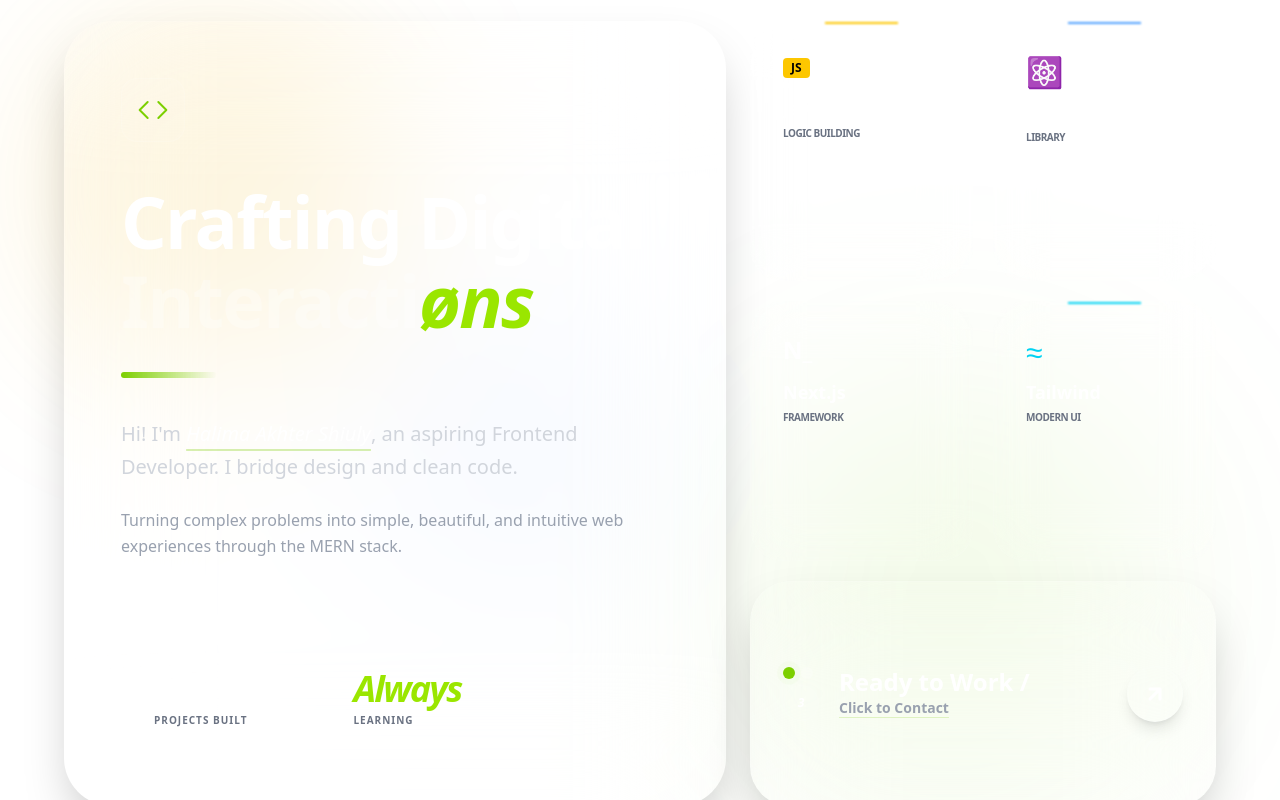
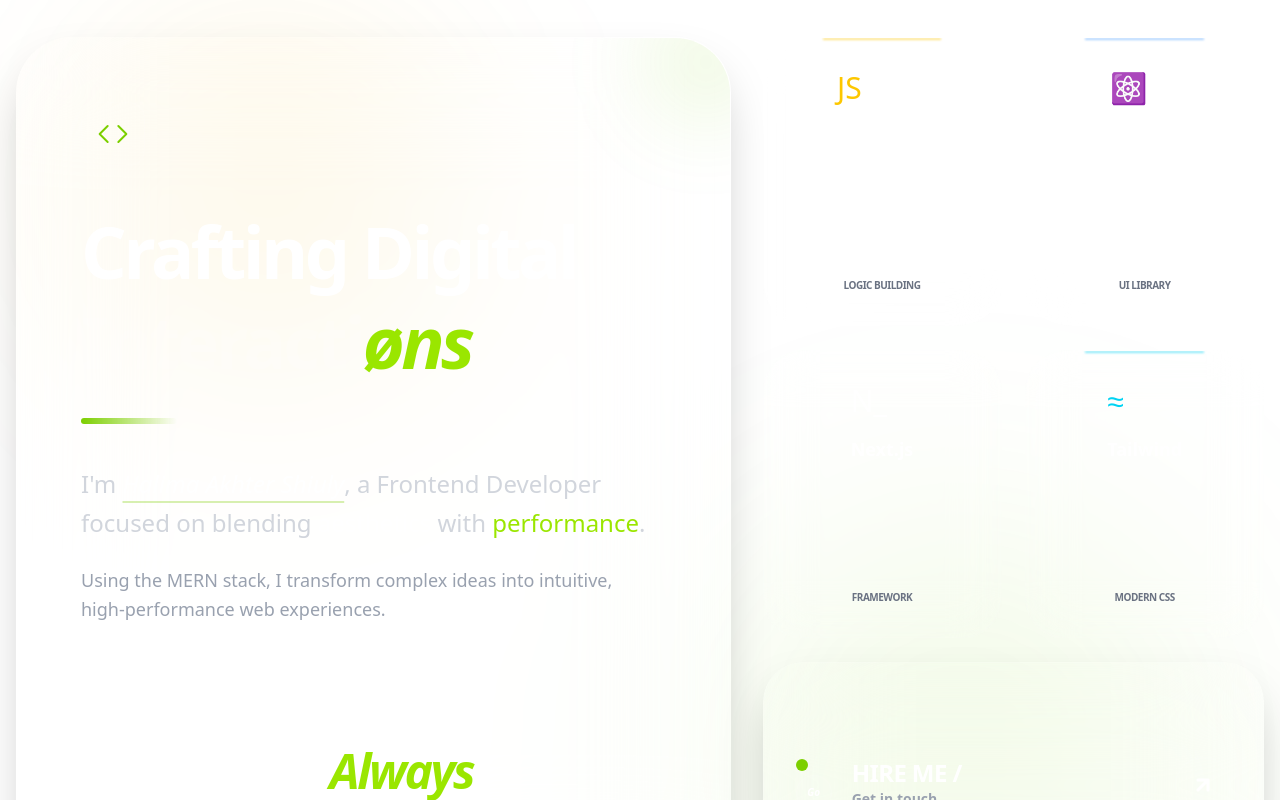
Before and after one commit to shiuly-28/my-portfoilo, a React (Vite) app: page / in a window 1280 px wide. Shown: the part 860-1660 px from the top of the page. Built offline with nearby package versions, Linux system fonts and the light colour scheme.

Commit message:
about section icon fixed

```diff
--- a/src/Pages/AboutUs.jsx
+++ b/src/Pages/AboutUs.jsx
@@ -15,13 +15,20 @@ const AboutUs = () => {
     };
 
     return (
-        <section id="about" className="relative min-h-screen flex items-center justify-center py-20 px-4 overflow-hidden font-sans">
+        <section id="about" className="relative min-h-screen flex items-center justify-center py-12 md:py-24 px-4 overflow-hidden font-sans">
 
-            {/* Background Animated Glows */}
+            {/* --- Animated Background Glows --- */}
             <div className="absolute inset-0 overflow-hidden pointer-events-none">
-                <div className="absolute top-[10%] left-[5%] w-[300px] h-[300px] bg-yellow-500/20 rounded-full blur-[100px]"></div>
-                <div className="absolute bottom-[10%] right-[10%] w-[400px] h-[400px] bg-lime-500/10 rounded-full blur-[120px]"></div>
-                <div className="absolute top-[40%] left-[30%] w-[250px] h-[250px] bg-blue-500/5 rounded-full blur-[80px]"></div>
+                <motion.div
+                    animate={{ x: [0, 30, 0], y: [0, 20, 0] }}
+                    transition={{ duration: 10, repeat: Infinity, ease: "easeInOut" }}
+                    className="absolute top-[5%] left-[5%] w-[200px] md:w-[350px] h-[200px] md:h-[350px] bg-yellow-500/10 rounded-full blur-[80px] md:blur-[110px]"
+                ></motion.div>
+                <motion.div
+                    animate={{ x: [0, -30, 0], y: [0, 40, 0] }}
+                    transition={{ duration: 12, repeat: Infinity, ease: "easeInOut" }}
+                    className="absolute bottom-[5%] right-[5%] w-[250px] md:w-[450px] h-[250px] md:h-[450px] bg-lime-500/10 rounded-full blur-[90px] md:blur-[130px]"
+                ></motion.div>
             </div>
 
             <motion.div
@@ -29,116 +36,100 @@ const AboutUs = () => {
                 initial="hidden"
                 whileInView="visible"
                 viewport={{ once: true }}
-                className="relative z-10 max-w-6xl w-full grid md:grid-cols-12 gap-6"
+                className="relative z-10 max-w-7xl w-full grid grid-cols-1 lg:grid-cols-12 gap-6 md:gap-8"
             >
                 {/* --- Left Column: Hero Story --- */}
                 <motion.div
                     variants={itemVariants}
-                    className="md:col-span-7 p-10 md:p-14 rounded-[3rem] border border-white/10 bg-white/[0.02] backdrop-blur-3xl relative flex flex-col justify-between shadow-2xl"
+                    className="lg:col-span-7 p-6 sm:p-10 md:p-16 rounded-[2rem] md:rounded-[3.5rem] border border-white/10 bg-white/[0.02] backdrop-blur-3xl relative flex flex-col justify-between shadow-2xl group overflow-hidden"
                 >
+                    <div className="absolute -top-10 -right-10 w-32 h-32 bg-lime-500/10 rounded-full blur-2xl group-hover:bg-lime-500/20 transition-all duration-700"></div>
+
                     <div>
-                        <div className="w-16 h-16 rounded-2xl bg-white/5 border border-white/10 flex items-center justify-center mb-10 group hover:border-lime-500/50 transition-colors">
-                            <svg width="32" height="32" viewBox="0 0 24 24" fill="none" stroke="currentColor" strokeWidth="1.5" className="text-lime-500">
+                        <div className="w-12 h-12 md:w-16 md:h-16 rounded-xl md:rounded-2xl bg-white/5 border border-white/10 flex items-center justify-center mb-6 md:mb-10 group-hover:border-lime-500/50 transition-all duration-500">
+                            <svg width="24" height="24" viewBox="0 0 24 24" fill="none" stroke="currentColor" strokeWidth="1.5" className="text-lime-500 md:w-8 md:h-8">
                                 <path d="M16 18l6-6-6-6M8 6l-6 6 6 6" strokeLinecap="round" strokeLinejoin="round"/>
                             </svg>
                         </div>
 
-                        <h2 className="text-5xl md:text-7xl font-bold text-white mb-8 tracking-tight leading-[1.1]">
+                        <h2 className="text-4xl sm:text-5xl md:text-7xl font-bold text-white mb-6 md:mb-8 tracking-tighter leading-tight">
                             Crafting Digital <br />
-                            <span className="text-white/30">Interacti</span>
+                            <span className="text-white/20 group-hover:text-white/40 transition-colors duration-700">Interacti</span>
                             <span className="text-lime-400 italic">øns</span>
                         </h2>
 
-                        <div className="h-1.5 w-24 bg-gradient-to-r from-lime-500 to-transparent mb-10 rounded-full"></div>
+                        <div className="h-1 w-20 md:h-1.5 md:w-24 bg-gradient-to-r from-lime-500 to-transparent mb-6 md:mb-10 rounded-full"></div>
 
-                        <div className="space-y-6 max-w-lg">
-                            <p className="text-xl text-gray-300 leading-relaxed font-light">
-                                Hi! I'm <span className="text-white font-medium italic underline decoration-lime-500/30 underline-offset-8">Halima Akhter Shiuly</span>,
-                                an aspiring Frontend Developer. I bridge design and clean code.
+                        <div className="space-y-4 md:space-y-6 max-w-xl">
+                            <p className="text-lg md:text-2xl text-gray-300 leading-relaxed font-light">
+                                I'm <span className="text-white font-medium italic underline decoration-lime-500/30 underline-offset-8">Halima Akhter Shiuly</span>,
+                                a Frontend Developer focused on blending <span className="text-white">aesthetics</span> with <span className="text-lime-400">performance</span>.
                             </p>
-                            <p className="text-gray-400 font-light leading-relaxed">
-                                Turning complex problems into simple, beautiful, and intuitive web experiences through the MERN stack.
+                            <p className="text-gray-400 font-light leading-relaxed text-base md:text-lg">
+                                Using the MERN stack, I transform complex ideas into intuitive, high-performance web experiences.
                             </p>
                         </div>
                     </div>
 
-                    <div className="flex gap-10 mt-12 pt-10 border-t border-white/5">
-                        <div className="bg-white/[0.03] border border-white/5 px-8 py-5 rounded-3xl backdrop-blur-md">
-                            <h4 className="text-4xl font-bold text-white tracking-tighter">50+</h4>
-                            <p className="text-[10px] text-gray-500 uppercase tracking-widest mt-1 font-black">Projects Built</p>
+                    <div className="flex flex-wrap gap-4 md:gap-8 mt-10 md:mt-14 pt-8 md:pt-10 border-t border-white/5">
+                        <div className="bg-white/[0.03] border border-white/5 px-6 py-4 md:px-10 md:py-6 rounded-2xl md:rounded-3xl backdrop-blur-md">
+                            <h4 className="text-3xl md:text-5xl font-bold text-white tracking-tighter">50+</h4>
+                            <p className="text-[10px] text-gray-500 uppercase tracking-widest mt-1 md:mt-2 font-black">Projects Built</p>
                         </div>
-                        <div className="bg-white/[0.03] border border-white/5 px-8 py-5 rounded-3xl backdrop-blur-md">
-                            <h4 className="text-4xl font-bold text-lime-400 tracking-tighter italic">Always</h4>
-                            <p className="text-[10px] text-gray-500 uppercase tracking-widest mt-1 font-black">Learning</p>
+                        <div className="bg-white/[0.03] border border-white/5 px-6 py-4 md:px-10 md:py-6 rounded-2xl md:rounded-3xl backdrop-blur-md">
+                            <h4 className="text-3xl md:text-5xl font-bold text-lime-400 tracking-tighter italic">Always</h4>
+                            <p className="text-[10px] text-gray-500 uppercase tracking-widest mt-1 md:mt-2 font-black">Learning</p>
                         </div>
                     </div>
                 </motion.div>
 
                 {/* --- Right Column: Tech Grid --- */}
-                <div className="md:col-span-5 grid grid-cols-2 gap-5">
+                <div className="lg:col-span-5 grid grid-cols-2 gap-4 md:gap-6">
 
-                    {/* JavaScript */}
-                    <motion.div variants={itemVariants} className="p-8 rounded-[2rem] border border-white/10 bg-white/[0.02] backdrop-blur-xl relative group">
-                        <div className="absolute top-0 left-1/3 right-1/3 h-[2px] bg-yellow-400 blur-[1px]"></div>
-                        <span className="bg-yellow-400 text-black font-black px-2 py-0.5 rounded text-xs mb-4 inline-block">JS</span>
-                        <h4 className="text-white font-bold text-lg">JavaScript</h4>
-                        <p className="text-[10px] text-gray-500 mt-1 uppercase font-bold tracking-tighter">Logic Building</p>
-                    </motion.div>
+                    {[
+                        { title: "JavaScript", label: "Logic Building", icon: "JS", color: "bg-yellow-400", text: "text-yellow-400" },
+                        { title: "React.js", label: "UI Library", icon: "⚛", color: "bg-blue-400", text: "text-blue-400" },
+                        { title: "Next.js", label: "Framework", icon: "N_", color: "bg-white", text: "text-white" },
+                        { title: "Tailwind", label: "Modern CSS", icon: "≈", color: "bg-cyan-400", text: "text-cyan-400" }
+                    ].map((tech, idx) => (
+                        <motion.div
+                            key={idx}
+                            variants={itemVariants}
+                            whileHover={{ y: -5 }}
+                            className="p-6 md:p-8 rounded-[1.5rem] md:rounded-[2.5rem] border border-white/10 bg-white/[0.02] backdrop-blur-xl relative group flex flex-col justify-between overflow-hidden items-center"
+                        >
+                            <div className={`absolute top-0 left-1/4 right-1/4 h-[1px] md:h-[2px] ${tech.color} blur-[1px] opacity-50`}></div>
+                            <div>
+                                <span className={`${tech.text} text-4xl md:text-3xl mb-2 md:mb-4 inline-block`}>{tech.icon}</span>
+                                <h4 className="text-white font-bold text-5xl text-base md:text-lg">{tech.title}</h4>
+                            </div>
+                            <p className="text-[9px] md:text-[10px] text-gray-500 mt-1 uppercase font-bold tracking-tighter">{tech.label}</p>
+                        </motion.div>
+                    ))}
 
-                    {/* React.js */}
-                    <motion.div variants={itemVariants} className="p-8 rounded-[2rem] border border-white/10 bg-white/[0.02] backdrop-blur-xl relative group">
-                        <div className="absolute top-0 left-1/3 right-1/3 h-[2px] bg-blue-400 blur-[1px]"></div>
-                        <span className="text-blue-400 text-3xl block mb-2">⚛</span>
-                        <h4 className="text-white font-bold text-lg">React.js</h4>
-                        <p className="text-[10px] text-gray-500 mt-1 uppercase font-bold tracking-tighter">Library</p>
-                    </motion.div>
-
-                    {/* Next.js */}
-                    <motion.div variants={itemVariants} className="p-8 rounded-[2rem] border border-white/10 bg-white/[0.02] backdrop-blur-xl relative group">
-                        <div className="absolute top-0 left-1/3 right-1/3 h-[2px] bg-white/40 blur-[1px]"></div>
-                        <span className="text-white font-bold text-2xl block mb-3">N_</span>
-                        <h4 className="text-white font-bold text-lg">Next.js</h4>
-                        <p className="text-[10px] text-gray-500 mt-1 uppercase font-bold tracking-tighter">Framework</p>
-                    </motion.div>
-
-                    {/* Tailwind */}
-                    <motion.div variants={itemVariants} className="p-8 rounded-[2rem] border border-white/10 bg-white/[0.02] backdrop-blur-xl relative group">
-                        <div className="absolute top-0 left-1/3 right-1/3 h-[2px] bg-cyan-400 blur-[1px]"></div>
-                        <span className="text-cyan-400 text-3xl block mb-2">≈</span>
-                        <h4 className="text-white font-bold text-lg">Tailwind</h4>
-                        <p className="text-[10px] text-gray-500 mt-1 uppercase font-bold tracking-tighter">Modern UI</p>
-                    </motion.div>
-
-                    {/* Glassy Ready to Work CTA */}
+                    {/* Glassy CTA Button */}
                     <motion.div
                         variants={itemVariants}
                         onClick={() => document.getElementById('contact')?.scrollIntoView({ behavior: 'smooth' })}
-                        className="col-span-2 p-8 rounded-[2.5rem] border border-white/10 bg-white/[0.03] backdrop-blur-3xl flex items-center justify-between group cursor-pointer relative overflow-hidden shadow-2xl transition-all duration-500"
+                        className="col-span-2 p-6 md:p-8 rounded-[1.5rem] md:rounded-[2.5rem] border border-white/10 bg-white/[0.03] backdrop-blur-3xl flex items-center justify-between group cursor-pointer relative overflow-hidden shadow-2xl transition-all duration-500"
                     >
-                        <div className="absolute inset-0 bg-lime-500/5 opacity-0 group-hover:opacity-100 transition-opacity duration-500"></div>
-
-                        <div className="flex items-center gap-5 relative z-10">
-                            <div className="flex flex-col gap-1.5">
-                                <div className="flex gap-1.5">
-                                    <div className="relative flex h-3 w-3">
-                                        <span className="animate-ping absolute inline-flex h-full w-full rounded-full bg-lime-500 opacity-75"></span>
-                                        <span className="relative inline-flex rounded-full h-3 w-3 bg-lime-500"></span>
-                                    </div>
-                                    <div className="w-3 h-3 rounded-full bg-white/20"></div>
+                        <div className="flex items-center gap-3 md:gap-5 relative z-10">
+                            <div className="flex flex-col gap-1">
+                                <div className="relative flex h-2 w-2 md:h-3 md:w-3">
+                                    <span className="animate-ping absolute inline-flex h-full w-full rounded-full bg-lime-500 opacity-75"></span>
+                                    <span className="relative inline-flex rounded-full h-2 w-2 md:h-3 md:w-3 bg-lime-500"></span>
                                 </div>
-                                <div className="w-9 h-9 border border-white/10 rounded-full flex items-center justify-center bg-white/5">
-                                    <span className="text-xs font-black text-white italic">3</span>
+                                <div className="w-7 h-7 md:w-9 md:h-9 border border-white/10 rounded-full flex items-center justify-center bg-white/5">
+                                    <span className="text-[10px] font-black text-white italic">Go</span>
                                 </div>
                             </div>
-
                             <div>
-                                <h4 className="text-white font-black text-2xl leading-none group-hover:text-lime-400 transition-colors">Ready to Work /</h4>
-                                <p className="text-gray-400 text-sm font-bold mt-1 underline decoration-lime-500/20 underline-offset-4 group-hover:text-white transition-all">Click to Contact</p>
+                                <h4 className="text-lg md:text-2xl font-black text-white leading-none group-hover:text-lime-400 transition-colors uppercase tracking-tight">Hire Me /</h4>
+                                <p className="text-[10px] md:text-sm text-gray-400 font-bold mt-1">Get in touch</p>
                             </div>
                         </div>
-
-                        <div className="w-14 h-14 bg-white/5 border border-white/10 rounded-full flex items-center justify-center text-white group-hover:bg-lime-500 group-hover:text-black group-hover:border-lime-500 transition-all duration-500 shadow-lg">
-                            <svg width="24" height="24" viewBox="0 0 24 24" fill="none" stroke="currentColor" strokeWidth="3">
+                        <div className="w-10 h-10 md:w-14 md:h-14 bg-white/5 border border-white/10 rounded-full flex items-center justify-center text-white group-hover:bg-lime-500 group-hover:text-black transition-all duration-500">
+                            <svg width="20" height="20" viewBox="0 0 24 24" fill="none" stroke="currentColor" strokeWidth="3" className="md:w-6 md:h-6">
                                 <path d="M7 17L17 7M17 7H7M17 7V17" strokeLinecap="round" strokeLinejoin="round"/>
                             </svg>
                         </div>
--- a/src/router/LayOut/MainLayOut.jsx
+++ b/src/router/LayOut/MainLayOut.jsx
@@ -13,7 +13,7 @@ const MainLayOut = () => {
         const timer = setTimeout (() => {
 
             setLoading(false)
-        }, 1000)
+        }, 2000)
         return () =>clearTimeout (timer)
     }, [])
     if(loading){
```
